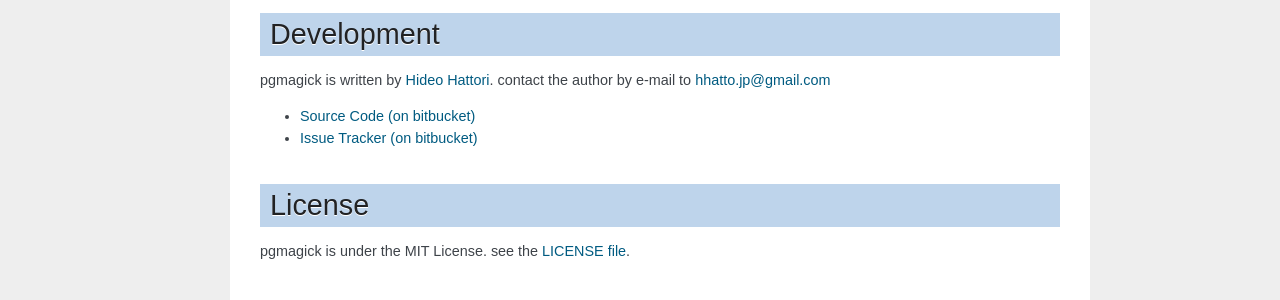
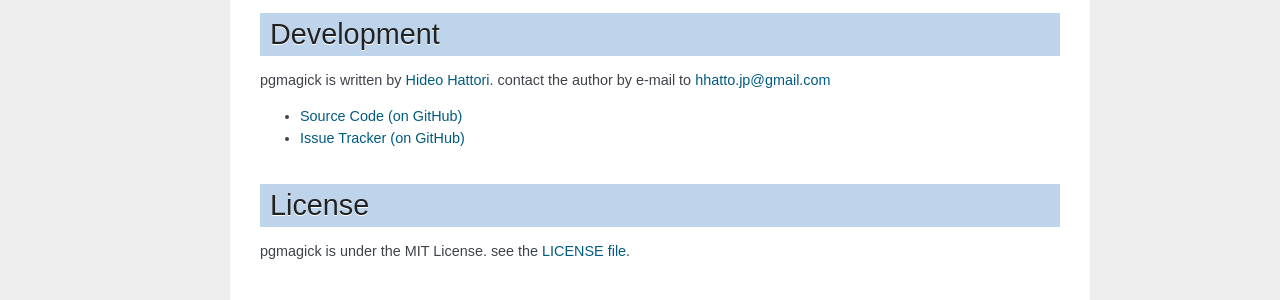
Before and after one commit to hhatto/pgmagick, a Sphinx documentation site: the page built from docs/index.rst, in a window 1280 px wide. Shown: the part 1039-1339 px from the top of the page. Built offline with Sphinx 7.4.7, drawn with Linux system fonts in a browser that asks for light colours.

Commit message:
transfer repo from bitbucket to github

```diff
--- a/docs/index.rst
+++ b/docs/index.rst
@@ -52,16 +52,16 @@
 pgmagick is written by `Hideo Hattori`_.
 contact the author by e-mail to hhatto.jp@gmail.com
 
-- `Source Code (on bitbucket)`_
-- `Issue Tracker (on bitbucket)`_
+- `Source Code (on GitHub)`_
+- `Issue Tracker (on GitHub)`_
 
 .. _`Hideo Hattori`: http://www.hexacosa.net/
-.. _`Source Code (on bitbucket)`: https://bitbucket.org/hhatto/pgmagick/src
-.. _`Issue Tracker (on bitbucket)`: https://bitbucket.org/hhatto/pgmagick/issues
+.. _`Source Code (on GitHub)`: https://github.com/hhatto/pgmagick
+.. _`Issue Tracker (on GitHub)`: https://github.com/hhatto/pgmagick/issues
 
 
 License
 =======
 pgmagick is under the MIT License. see the `LICENSE file`_.
 
-.. _`LICENSE file`: https://bitbucket.org/hhatto/pgmagick/src/tip/LICENSE
+.. _`LICENSE file`: https://github.com/hhatto/pgmagick/blob/master/LICENSE
```
